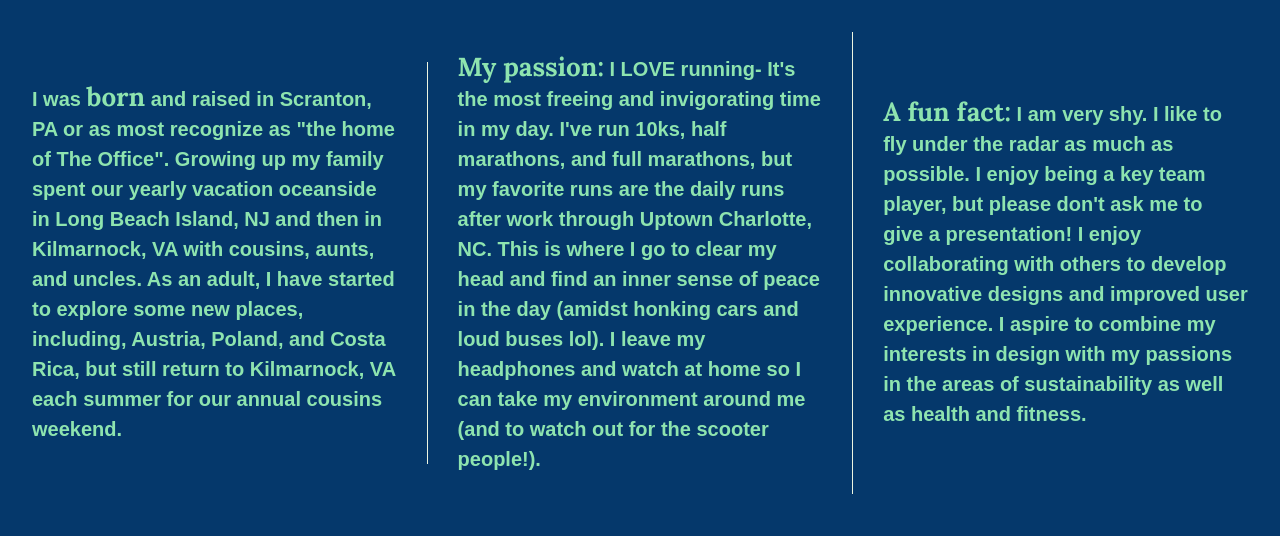
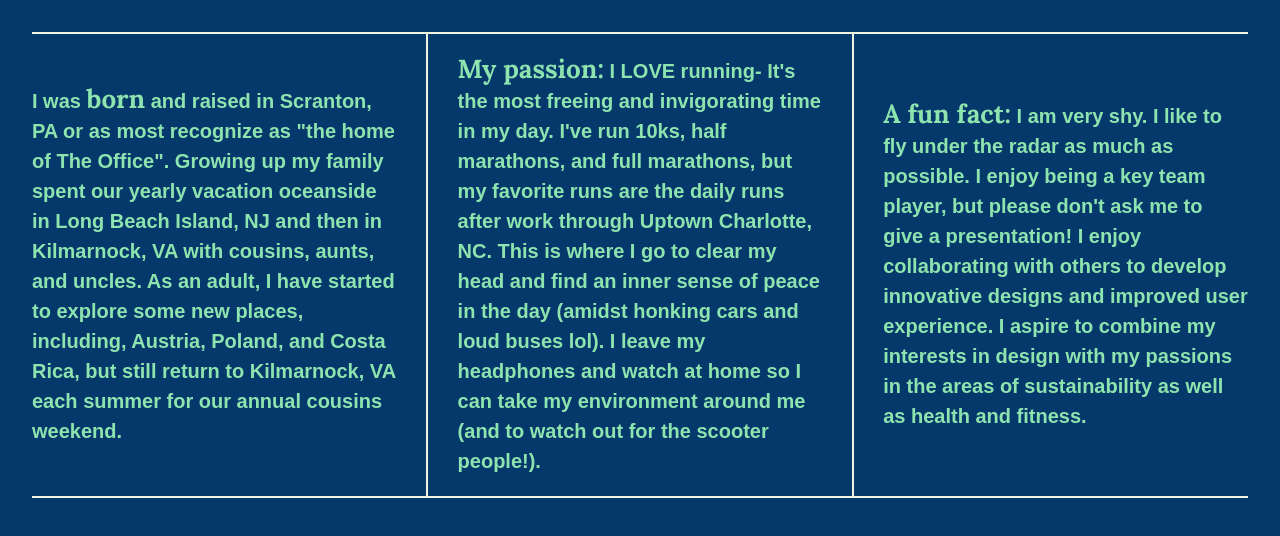
Before and after one commit to learningcoding2022/less-7-divs-flexbox, a plain HTML site: page index.html in a window 1280 px wide. Drawn offline with nearby package versions, Linux system fonts and the light colour scheme; a web font is replaced by a local one.

```diff
--- a/css/main.css
+++ b/css/main.css
@@ -221,10 +221,17 @@
     }
 /***used flex-basis instead of width: 30%; ***/
 
-    .div-1, .div-2 {
-        border-right: 1px solid #EDF5E1;
+    .wrapper {
+        border-top: 2px solid #EDF5E1;
+        border-bottom: 2px solid #EDF5E1;
+    }
+
+    .div-2 {
+        border-right: 2px solid #EDF5E1;
+        border-left: 2px solid #EDF5E1;
         padding-right: 30px;
-    }
+        padding-left: 30px;
+}
 }
 
 @media print,
```
